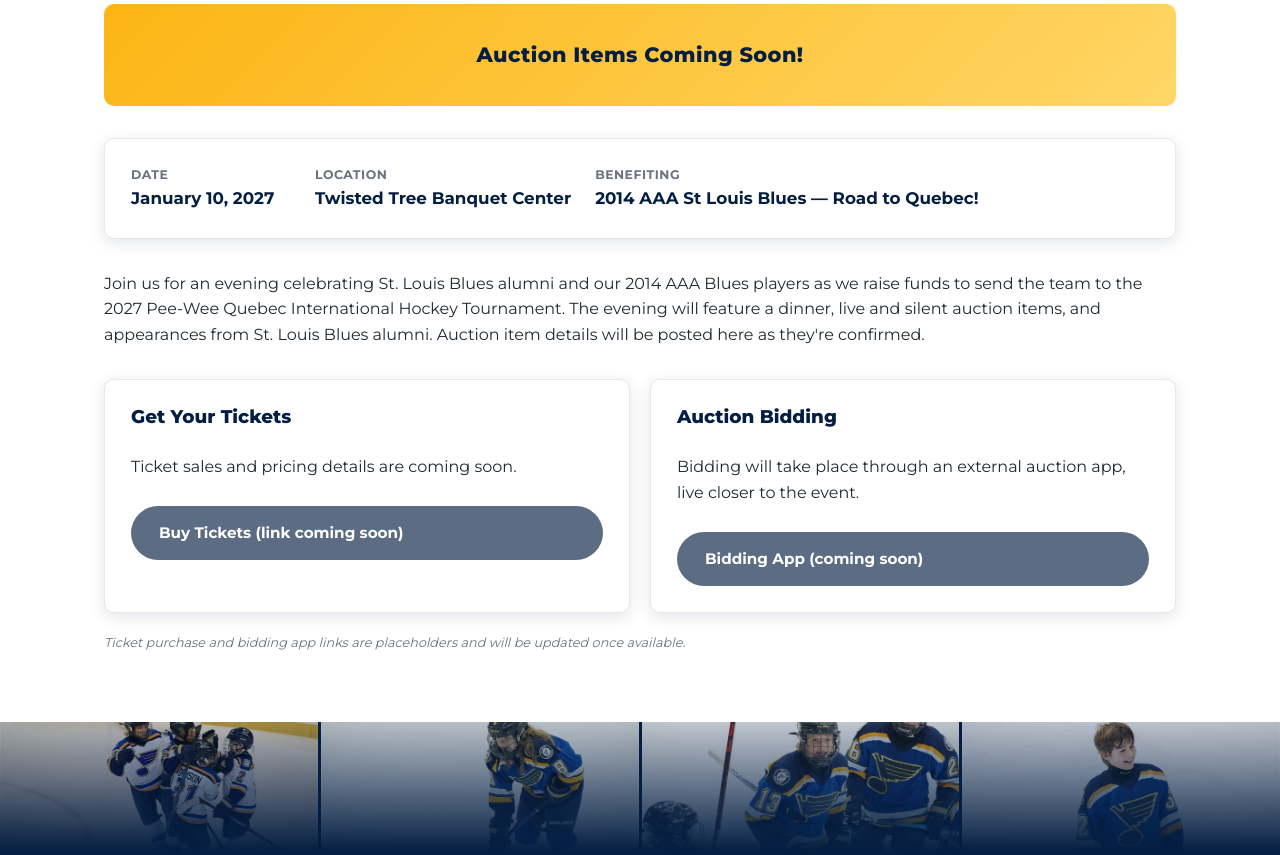
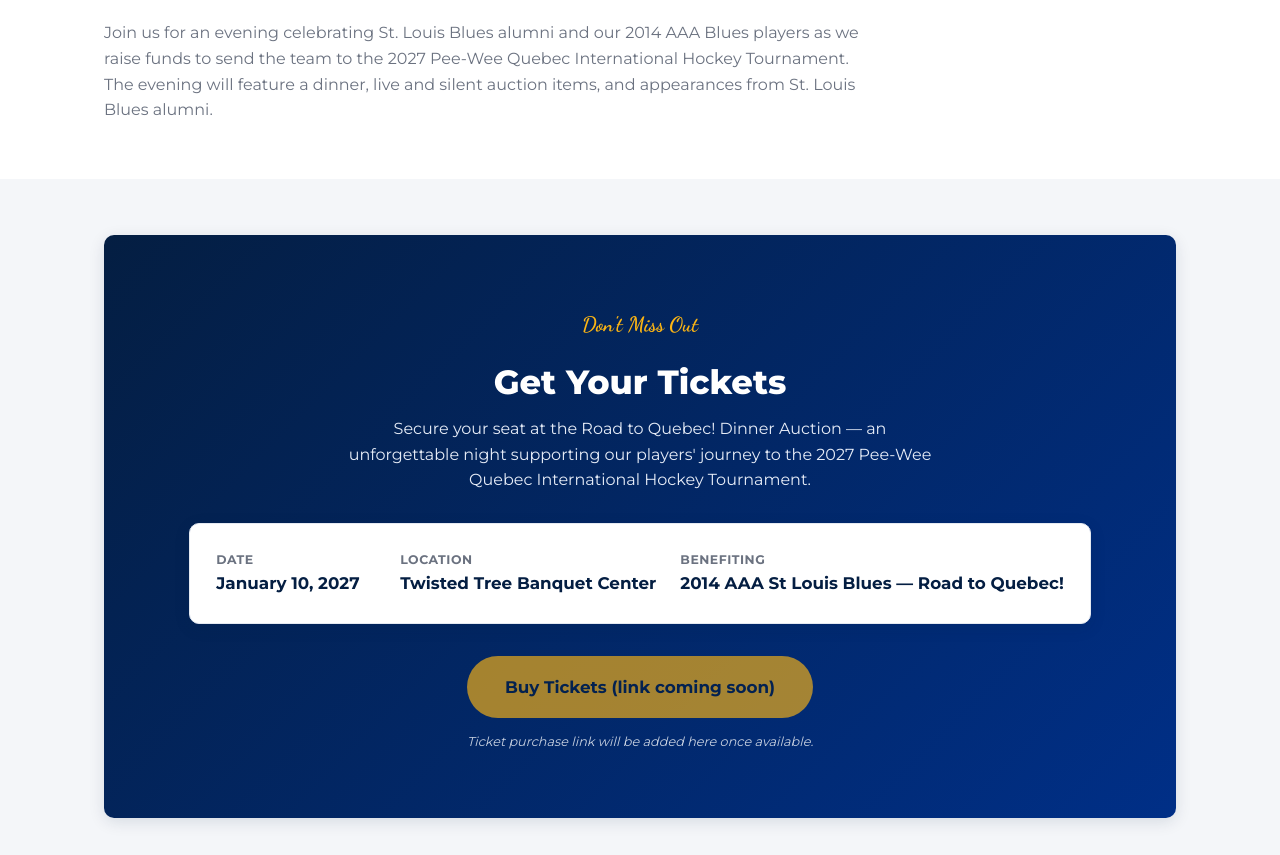
Before and after one commit to blakesalger/2014-aaa-blues-fundraiser, a plain HTML site: page alumni-auction.html in a window 1280 px wide. Shown: the part 314-1169 px from the top of the page. Drawn offline with Linux system fonts and the light colour scheme.

Commit message:
Redesign Alumni Auction page: tickets as the highlight
- "Get Your Tickets" is now a large navy-gradient feature card near
  the top, combining the event details box and a prominent CTA
- Auction Bidding demoted to a small secondary card
- "Auction Items Coming Soon!" banner moved to the bottom of the page

```diff
--- a/alumni-auction.html
+++ b/alumni-auction.html
@@ -41,9 +41,24 @@
 
 <section>
   <div class="container">
-    <div class="coming-soon">
-      Auction Items Coming Soon!
+    <p class="section-intro" style="max-width:760px; margin-bottom:0;">
+      Join us for an evening celebrating St. Louis Blues alumni and our 2014 AAA Blues players as
+      we raise funds to send the team to the 2027 Pee-Wee Quebec International Hockey Tournament.
+      The evening will feature a dinner, live and silent auction items, and appearances from
+      St. Louis Blues alumni.
+    </p>
   </div>
+</section>
+
+<section class="alt">
+  <div class="container">
+    <div class="ticket-feature">
+      <p class="tagline" style="font-size:1.3rem;">Don't Miss Out</p>
+      <h2>Get Your Tickets</h2>
+      <p class="lead">
+        Secure your seat at the Road to Quebec! Dinner Auction &mdash; an unforgettable night
+        supporting our players' journey to the 2027 Pee-Wee Quebec International Hockey Tournament.
+      </p>
 
       <div class="event-detail-box">
         <div class="detail">
@@ -60,27 +75,29 @@
         </div>
       </div>
 
-    <p>
-      Join us for an evening celebrating St. Louis Blues alumni and our 2014 AAA Blues players as
-      we raise funds to send the team to the 2027 Pee-Wee Quebec International Hockey Tournament.
-      The evening will feature a dinner, live and silent auction items, and appearances from
-      St. Louis Blues alumni. Auction item details will be posted here as they're confirmed.
-    </p>
+      <a class="btn btn-gold btn-placeholder ticket-feature-btn" aria-disabled="true" onclick="return false;">Buy Tickets (link coming soon)</a>
+      <p class="placeholder-note" style="color:#C7D0E0;">Ticket purchase link will be added here once available.</p>
+    </div>
+  </div>
+</section>
 
-    <div class="card-grid" style="margin-top:32px;">
-      <div class="card">
-        <h3>Get Your Tickets</h3>
-        <p>Ticket sales and pricing details are coming soon.</p>
-        <a class="btn btn-navy btn-placeholder" aria-disabled="true" onclick="return false;">Buy Tickets (link coming soon)</a>
-      </div>
-      <div class="card">
+<section>
+  <div class="container">
+    <div class="card" style="max-width:420px; margin:0 auto; text-align:center;">
       <h3>Auction Bidding</h3>
       <p>Bidding will take place through an external auction app, live closer to the event.</p>
       <a class="btn btn-navy btn-placeholder" aria-disabled="true" onclick="return false;">Bidding App (coming soon)</a>
+      <p class="placeholder-note">Bidding app link will be added here once available.</p>
     </div>
   </div>
+</section>
 
-    <p class="placeholder-note" style="margin-top:20px;">Ticket purchase and bidding app links are placeholders and will be updated once available.</p>
+<section class="alt">
+  <div class="container">
+    <div class="coming-soon">
+      Auction Items Coming Soon!
+    </div>
+    <p style="text-align:center; color:var(--gray-mid); margin:0;">Auction item details will be posted here as they're confirmed.</p>
   </div>
 </section>
 
--- a/css/style.css
+++ b/css/style.css
@@ -890,6 +890,43 @@
   margin-bottom: 32px;
 }
 
+/* ---- Ticket highlight feature ---- */
+.ticket-feature {
+  background: linear-gradient(135deg, var(--navy) 0%, var(--blue) 100%);
+  color: var(--white);
+  border-radius: var(--border-radius);
+  padding: 52px 40px;
+  text-align: center;
+  box-shadow: var(--shadow);
+}
+
+.ticket-feature h2 {
+  color: var(--white);
+  font-size: 2.1rem;
+  margin: 4px 0 14px;
+}
+
+.ticket-feature p.lead {
+  color: #E6ECF7;
+  max-width: 600px;
+  margin: 0 auto 30px;
+}
+
+.ticket-feature .event-detail-box {
+  display: inline-flex;
+  text-align: left;
+  margin: 0 auto 32px;
+}
+
+.ticket-feature-btn {
+  font-size: 1.05rem;
+  padding: 16px 36px;
+}
+
+.ticket-feature .placeholder-note {
+  margin-top: 14px;
+}
+
 .event-detail-box .detail {
   min-width: 160px;
 }
```
Lines whose indentation alone changed are shown as unchanged.
